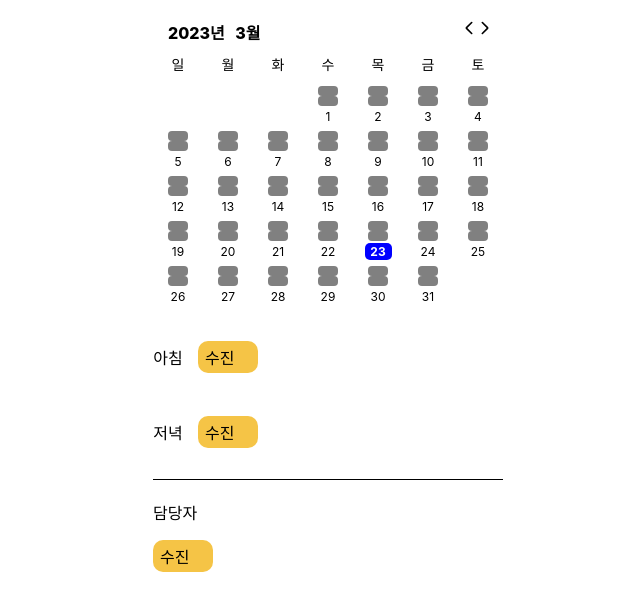
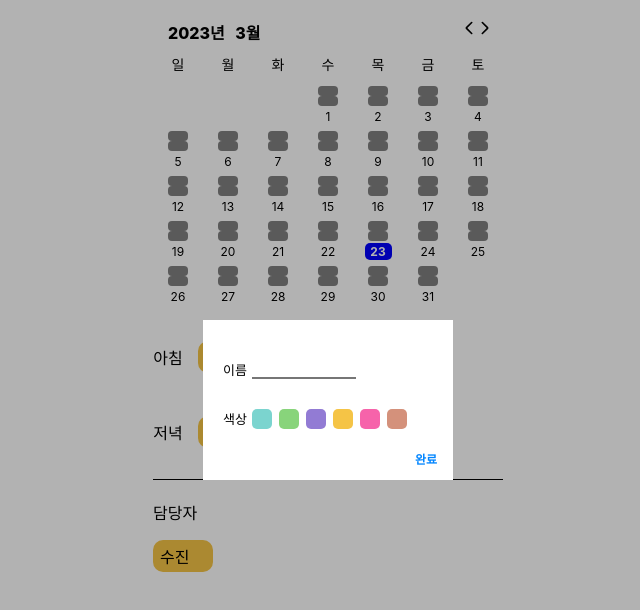
Before and after one commit to SujinKim1127/WalkWithMaru, a React (Create React App) app: page / in a window 1280 px wide. Both pictures are taken after a click on the icon 522 px from the left and 512 px from the top of the page. Shown: the top 610 px of the page, without its empty margins (312-952 px from the left). Built offline with nearby package versions, Linux system fonts and the light colour scheme; no server answers; some icons are missing.

Commit message:
✨ create add member modal

```diff
--- a/src/components/Member.tsx
+++ b/src/components/Member.tsx
@@ -1,17 +1,21 @@
 import styled from "styled-components";
 import { Icon } from "@iconify/react";
 import color from "../util/color";
+import MemberModal from "./MemberModal";
+import { useState } from "react";
 
 const { green, sky, purple, yellow, pink, brown } = color;
 
 const Member = () => {
+  const [isOpen, setIsOpen] = useState(false);
   return (
     <Container>
       <HeaderBox>
         <TitleBox>담당자</TitleBox>
         <PlusBox>
-          <Icon icon="ic:round-plus" />
+          <Icon onClick={() => setIsOpen(true)} icon="ic:round-plus" />
         </PlusBox>
+        <MemberModal isOpen={isOpen} setIsOpen={setIsOpen} />
       </HeaderBox>
       <MemberBox>
         <UserBox>
@@ -46,6 +50,7 @@ const PlusBox = styled.div`
   display: flex;
   text-align: center;
   margin: auto 0 auto 5px;
+  cursor: pointer;
 `;
 
 const MemberBox = styled.div`
--- /dev/null
+++ b/src/components/MemberModal.tsx
@@ -0,0 +1,143 @@
+import styled from "styled-components";
+import { Icon } from "@iconify/react";
+import color from "../util/color";
+
+const { green, sky, purple, yellow, pink, brown } = color;
+
+export interface OProps {
+  isOpen: boolean;
+  setIsOpen: (classname: boolean) => void;
+}
+
+const MemberModal = ({ isOpen, setIsOpen }: OProps) => {
+  const openModalHandler = () => {
+    setIsOpen(!isOpen);
+  };
+
+  return (
+    <ModalContainer>
+      {isOpen ? (
+        <ModalBackdrop onClick={openModalHandler}>
+          <ModalView onClick={(e) => e.stopPropagation()}>
+            <ModalContent>
+              <NameBox>
+                <div className="name">이름</div>
+                <input></input>
+              </NameBox>
+              <ColorBox>
+                <div className="txt">색상</div>
+                <div className="color">
+                  <ColorEach color={sky} />
+                  <ColorEach color={green} />
+                  <ColorEach color={purple} />
+                  <ColorEach color={yellow} />
+                  <ColorEach color={pink} />
+                  <ColorEach color={brown} />
+                </div>
+              </ColorBox>
+            </ModalContent>
+            <ModalBtns>
+              <button className="cancel" onClick={() => setIsOpen(!isOpen)}>
+                완료
+              </button>
+            </ModalBtns>
+          </ModalView>
+        </ModalBackdrop>
+      ) : null}
+    </ModalContainer>
+  );
+};
+
+const ModalContainer = styled.div``;
+
+const ModalBackdrop = styled.div`
+  background: rgba(0, 0, 0, 0.3);
+  position: fixed;
+  left: 0;
+  right: 0;
+  top: 0;
+  bottom: 0;
+  display: flex;
+  justify-content: center;
+  align-items: center;
+`;
+
+const ModalView = styled.div`
+  width: 250px;
+  height: 160px;
+  background-color: white;
+  &.fail {
+    height: 120px;
+  }
+`;
+
+const ModalContent = styled.div`
+  display: flex;
+  flex-direction: column;
+  font-size: 13px;
+  padding: 20px 0;
+  padding-top: 40px;
+  margin: 0 20px;
+  &.fail {
+    border: none;
+  }
+`;
+
+const NameBox = styled.div`
+  display: flex;
+  div.name {
+    margin-right: 5px;
+  }
+  input {
+    width: 100px;
+    border-left-width: 0;
+    border-right-width: 0;
+    border-top-width: 0;
+    border-bottom-width: 1;
+  }
+
+  input:focus {
+    outline: none;
+  }
+`;
+
+const ColorBox = styled.div`
+  display: flex;
+
+  margin-top: 30px;
+
+  div.txt {
+  }
+
+  div.color {
+    display: flex;
+    margin-left: 5px;
+  }
+`;
+
+const ColorEach = styled.div`
+  width: 20px;
+  height: 20px;
+  border-radius: 5px;
+  margin-right: 7px;
+  background-color: ${(props) => (props.color ? props.color : "gray")};
+  cursor: pointer;
+`;
+
+const ModalBtns = styled.div`
+  display: flex;
+  flex-direction: row-reverse;
+  button {
+    margin: 0 10px;
+    border: none;
+    font-size: 12px;
+    font-weight: 600;
+    &:hover {
+      cursor: pointer;
+    }
+    background-color: transparent;
+    color: #0085ff;
+  }
+`;
+
+export default MemberModal;
```
